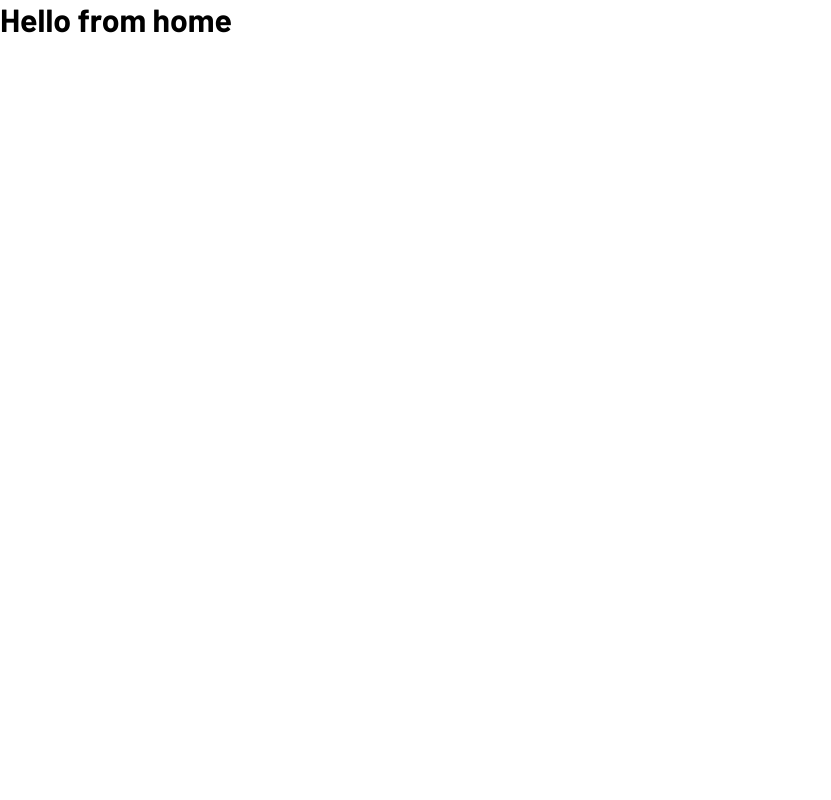
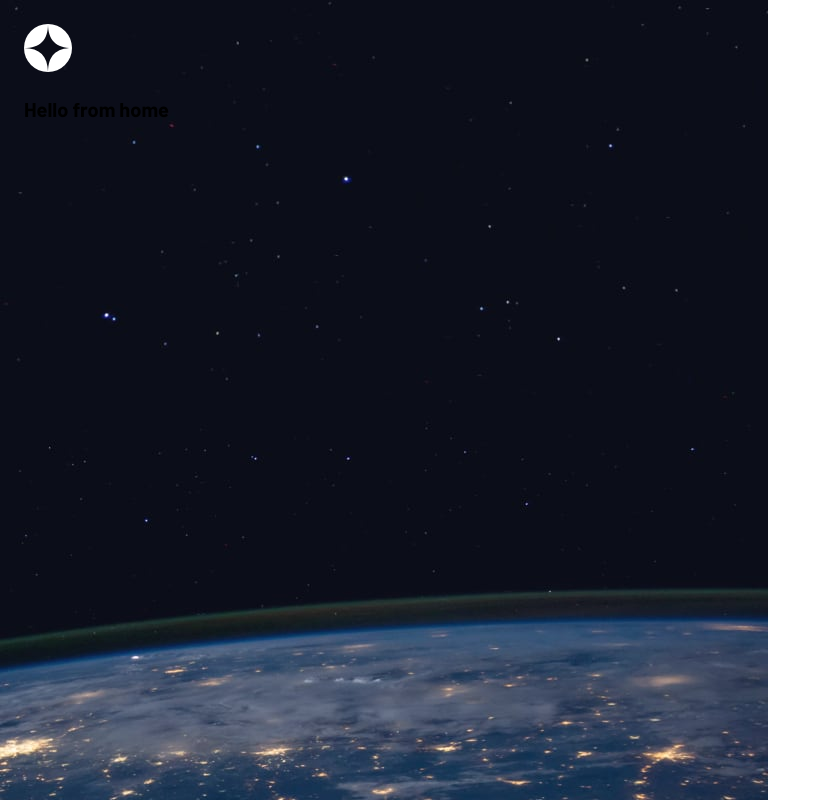
Before and after one commit to Matheus-Galdino/Space-tourism, a Vue app: page /#/ in a window 1280 px wide. Shown: the whole page, without its empty margins (0-831 px from the left). Built offline with nearby package versions, Linux system fonts and the light colour scheme.

Commit message:
Criando componente Nav

```diff
--- a/src/App.vue
+++ b/src/App.vue
@@ -1,8 +1,26 @@
 <template>
+  <Nav />
   <router-view />
 </template>
+
+<script>
+import Nav from "./components/Nav.vue";
+
+export default {
+  name: "App",
+  components: { Nav },
+};
+</script>
 
 <style lang="scss">
 @import url("./styles/reset.scss");
 @import url("./styles/variables.scss");
+
+#app {
+  height: 100vh;
+  padding: 2.4rem 2.4rem 5rem;
+
+  background-size: cover;
+  background: url("./assets/home/background-home-tablet.jpg") no-repeat;
+}
 </style>
--- /dev/null
+++ b/src/components/Nav.vue
@@ -0,0 +1,40 @@
+<template>
+  <nav>
+    <img src="../assets/shared/logo.svg" alt="logo" />
+    <button class="burger">
+      <div class="line line-1"></div>
+      <div class="line line-2"></div>
+      <div class="line line-3"></div>
+    </button>
+  </nav>
+</template>
+
+<script>
+export default {
+  name: "Nav",
+};
+</script>
+
+<style lang="scss">
+nav {
+  display: flex;
+  align-items: center;
+  justify-content: space-between;
+
+  margin-bottom: 2.5rem;
+}
+
+.burger {
+  background: none;
+}
+
+.line {
+  width: 24px;
+  height: 3px;
+  background: #fff;
+
+  &:not(:last-of-type) {
+    margin-bottom: 5px;
+  }
+}
+</style>
--- a/src/styles/reset.scss
+++ b/src/styles/reset.scss
@@ -1,3 +1,7 @@
+:root {
+  font-size: 62.5%;
+}
+
 * {
   margin: 0;
   padding: 0;
```
